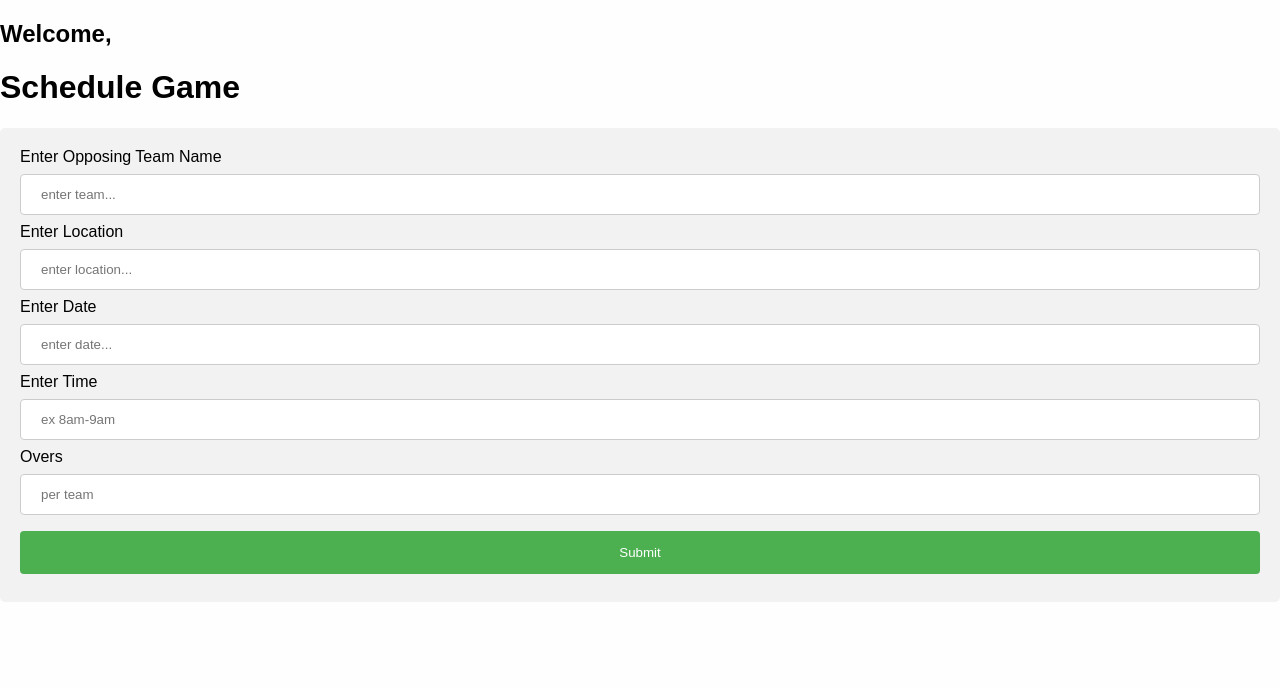
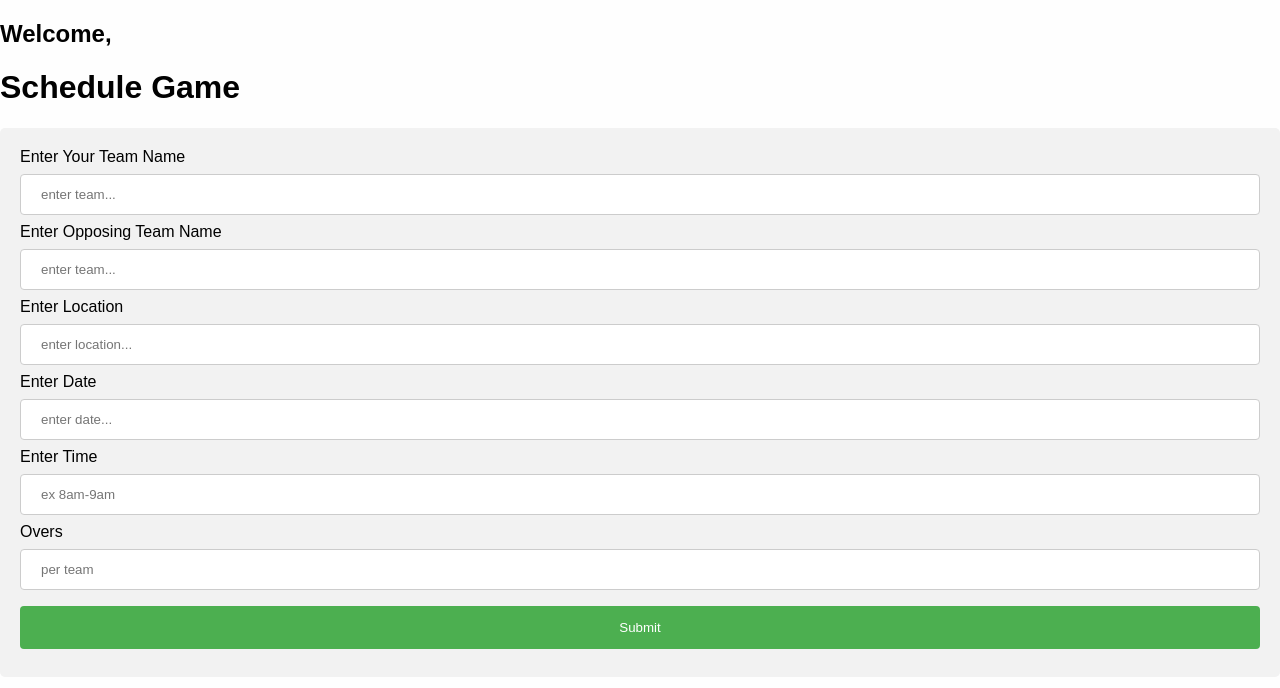
Before and after one commit to PravCoder/Cricket-Career-Sports-Management-Site, a Django app: page /schedule-game/ in a window 1280 px wide. Shown: the part 78-766 px from the top of the page. Run offline with Django 3.2, Linux system fonts and the light colour scheme.

Commit message:
player.teams many-field refactors

```diff
--- a/mysite/base/models.py
+++ b/mysite/base/models.py
@@ -173,7 +173,8 @@ class Player(AbstractUser):
     last_name = models.CharField(max_length=200, null=True)
     email = models.EmailField(unique=True, null=True)
 
-    team = models.ForeignKey(Team,on_delete=models.SET_NULL,null=True) # long-term-team
+    teams = models.ManyToManyField("Team", related_name="teams", blank=True) # long-term-team outside of organization
+
     organization = models.ForeignKey(Organization,on_delete=models.SET_NULL,null=True, blank=True)
     runs = models.IntegerField(default=0,null=True,blank=True)
     wickets = models.IntegerField(default=0,null=True,blank=True)
--- a/mysite/base/templates/base/schedule_game.html
+++ b/mysite/base/templates/base/schedule_game.html
@@ -42,6 +42,9 @@
     <div class="sche-game-div">
       <form action="" method="POST">
         {% csrf_token %}
+        <label>Enter Your Team Name</label>
+        <input type="text" name="user-team" placeholder="enter team..." autocomplete="off">
+
         <label>Enter Opposing Team Name</label>
         <input type="text" name="opp-team" placeholder="enter team..." autocomplete="off">
 
--- a/mysite/base/views.py
+++ b/mysite/base/views.py
@@ -45,11 +45,13 @@ def reset(request): # resets the stats of each player and deletes all games & st
 
 def home(request):
     user = request.user
+    """for t in Team.objects.all():
+        if user in list(t.players.all()):
+            user.teams.add(t)
+            user.save()"""
     if user.is_authenticated == False:
         context = {}
         return render(request, "base/home.html", context)
-
-    print("user team: " + str(user.team))
 
     upcoming_games = []  # all games with completed=False
     for g in user.games.all():
@@ -76,7 +78,7 @@ def home(request):
             prev_team.players.remove(user)
             t1 = Team.objects.get(id=int(arr[0]))
             t1.players.add(user)
-            user.team = t1
+            user.teams.add(t1)
             user.save()
             t1.save()
             prev_team.save()
@@ -152,20 +154,12 @@ def player_career(request, pk):
 
 def team(request, pk):   # check is player doesn't have a team
     user = request.user
-    try:
-        team = Team.objects.get(id=pk)
-    except:
-        team = Team.objects.create(name="filler", filler=True)  # creating filler-team-obj for new user with no team
-        user.team = team
-        user.save()
-        team.save()
-        context = {"players":None, "team":team}
-        return render(request, "base/team.html", context)
+    team = Team.objects.get(id=pk)
 
     if request.method == "POST":
         username = request.POST.get("username")
         player = Player.objects.get(username=username)
-        team_invite = TeamInvite.objects.create(to_team=request.user.team)
+        team_invite = TeamInvite.objects.create(to_team=Player.team.objects.get(id=int(pk)))
         player.team_invites.add(team_invite)
         team_invite.save()
 
@@ -186,7 +180,6 @@ def create_team(request):  # long-term-team creation sets user.team-attribute
             t1.players.add(user)
             t1.captain = user
             t1.save()
-            user.team = t1
             user.save()
             return redirect("team", t1.id)
     context = {}
@@ -488,16 +481,18 @@ def schedule_game(request):
     user = request.user
     if request.method == "POST":
         opp_team = request.POST.get("opp-team")
+        user_team = request.POST.get("user-team")
         location = request.POST.get("location")
-
+        print(request.POST)
         date = request.POST.get("date")
-        print("location: "+location)
         time = request.POST.get("time")
         overs = request.POST.get("overs")
         if opp_team != None and location != None and date != None and time != None:
-            print("Aaa")
             team2 = Team.objects.get(name=opp_team)
-            invite = GameInvite.objects.create(from_team=user.team, to_team=team2, date=date, time=time,location=location,overs=overs)
+            print(user_team)
+            team1 = user.teams.get(name=user_team)
+            # select both teams
+            invite = GameInvite.objects.create(from_team=team1, to_team=team2, date=date, time=time,location=location,overs=overs)
             invite.save()
             print(invite.date)
             for player in team2.players.all():
```
Also changed, not shown: mysite/base/migrations/0044_player_org_team_alter_player_team.py (added), mysite/base/migrations/0045_remove_player_org_team_remove_player_team_and_more.py (added), mysite/db.sqlite3.
